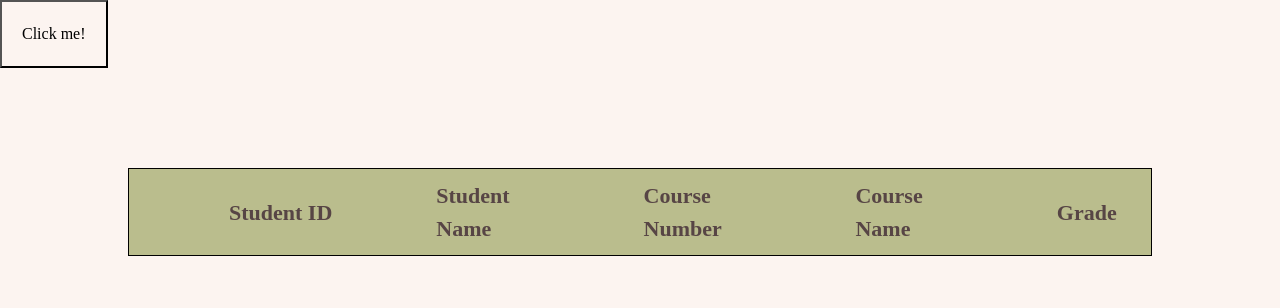
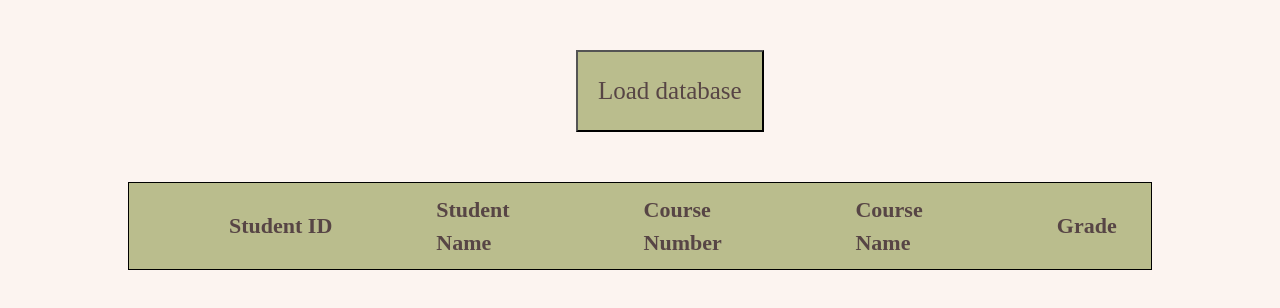
Before and after one commit to NovaByte-CS4800-Group-2/demo-website, a React (Vite) app in the folder front_end/: page / in a window 1280 px wide. Shown: the top 308 px of the page. Built offline with nearby package versions, Linux system fonts and the light colour scheme.

Commit message:
updated database formatting

```diff
--- a/front_end/src/App.css
+++ b/front_end/src/App.css
@@ -2,6 +2,7 @@
     background: #FCF4F0;
     flex-shrink: 0;
     font-family: "Playfair Display", serif;
+    box-sizing: border-box;
 }
 
 table {
@@ -13,9 +14,6 @@ table {
 
 }
 
-tr{
-    border-color: black;
-}
 
 th, td{
     padding-left: 100px;
@@ -52,7 +50,15 @@ table {
 }
 
 .customButton {
-    color: black;
+    color: #574545;
+    align-items: center;
+    top: 50px;
     padding: 20px;
-
+    left: 800px;
+    background-color: #BABD8D;
+    font-size: 25px;
+    font-weight: lighter;
+    position: relative;
+    top: 50px;
+    left: 45%;
 }
--- a/front_end/src/App.tsx
+++ b/front_end/src/App.tsx
@@ -35,9 +35,21 @@ function App() {
   })}
 
 
+  const [isVisible, setIsVisible] = useState(false);
+  const showHeader = () => {
+    setIsVisible(!isVisible);
+  };
+
+
+  const twoClicks = () => {
+    showHeader();
+    fetchNotes();
+  }
+
+
   return (
     <div>
-      <button className= "customButton" onClick={fetchNotes}>Click me!</button>
+      <button className= "customButton" onClick={twoClicks} >Load database</button>
       <table>
           <thead>
             <tr>
@@ -64,4 +76,6 @@ function App() {
   );
 }
 
+
+
 export default App;
```
